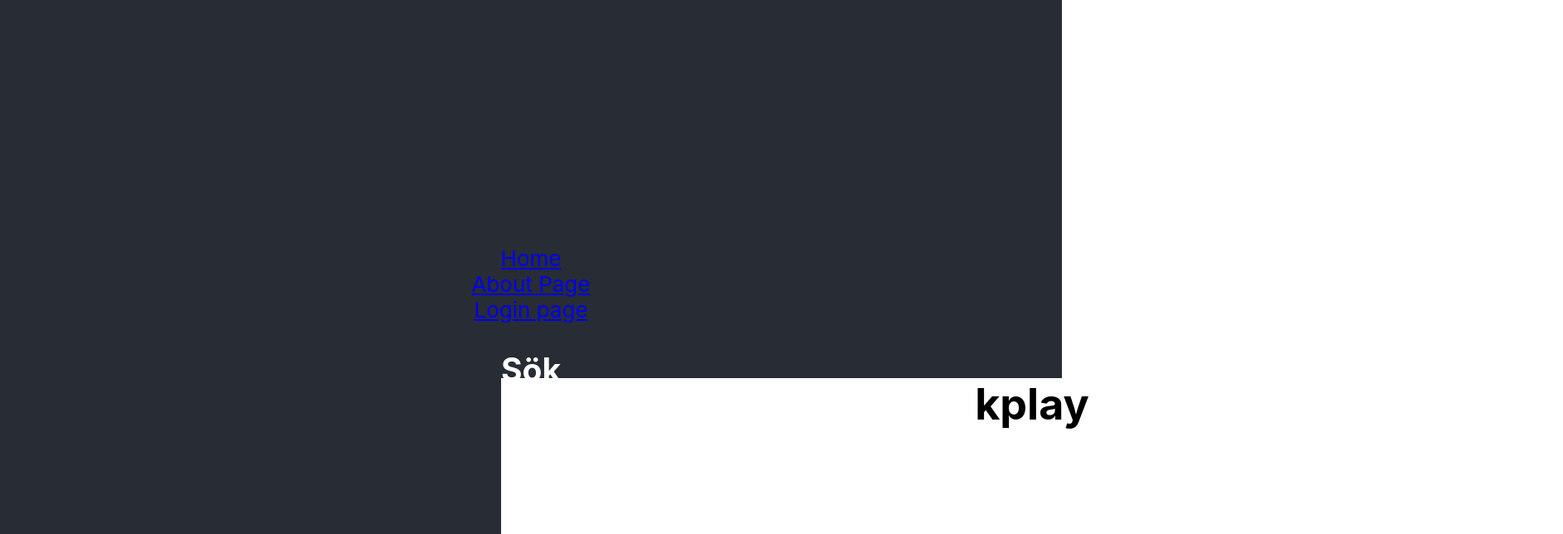
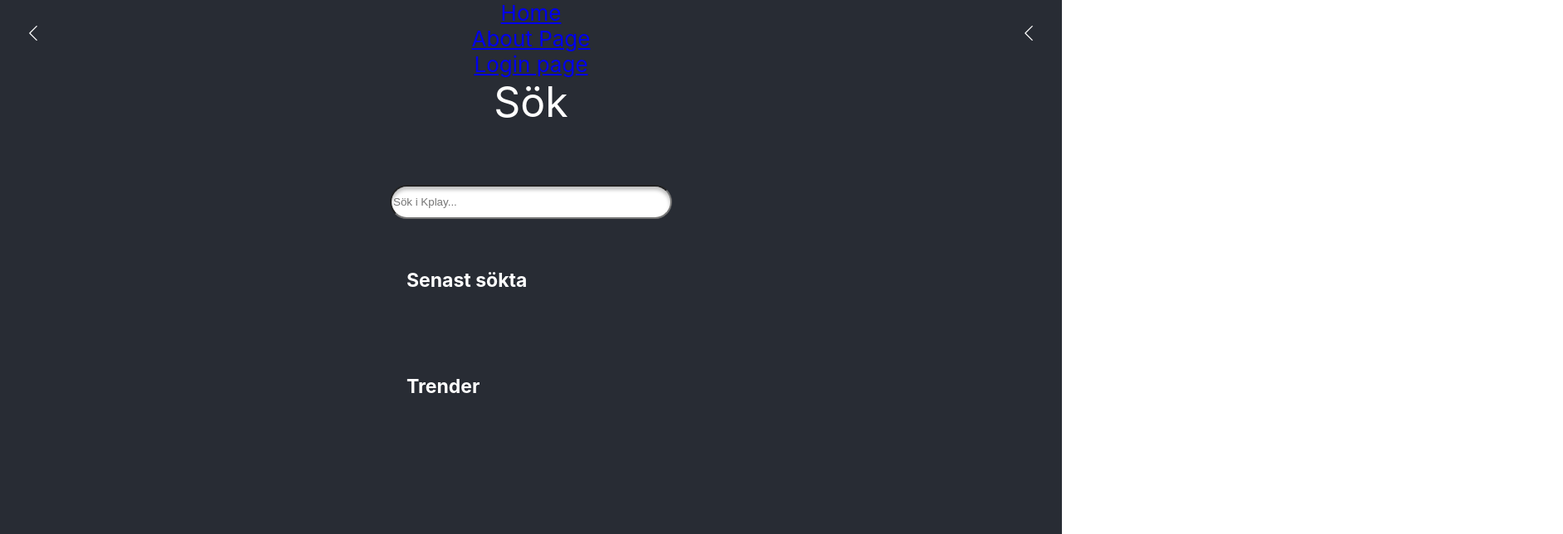
Before and after one commit to erikarvidsson/KA-project2, a React (Create React App) app: page /Search in a window 1280 px wide. Shown: the top 644 px of the page at 83% size, 1884 px wide, since content can reach past the window. Built offline with nearby package versions, Linux system fonts and the light colour scheme.

Commit message:
made a search-page

```diff
--- a/src/components/Menu/index.js
+++ b/src/components/Menu/index.js
@@ -11,6 +11,7 @@ const MenuDiv = styled.div`
     align-items: center;
     position: absolute;
     bottom: 0;
+    left:0;
     margin: 0;
 `;
 
--- a/src/components/SearchPage/index.js
+++ b/src/components/SearchPage/index.js
@@ -1,36 +1,103 @@
 import React,{ useState } from 'react';
+import { Route, Switch, Link } from "react-router-dom";
 import styled from "styled-components";
 
 
-const Wrapper = styled.div`
+const Icon = styled.div`
+  color: #fff;
+  display: flex;
+  justify-content:center;
+  align-items:center;
+  position:fixed;
+  top:30px;
+  left:30px;
+
+  a {
+    display:flex;
+    align-items:center;
+}
+
+  img {
+    width:20px;
+    height:auto;
+    transform:rotate(180deg);
+    filter:invert(1);
+  }
 
 
-  &>h1 {
-    color: black;
-    background-color: #fff;
-    position: absolute;
-    display: flex;
-    flex-direction: column;
-    height: 100%;
-    width: 100vw;
+`;
+
+const Profile = styled.div`
+  color: #fff;
+  display: flex;
+  justify-content:center;
+  align-items:center;
+  position: fixed;
+  top: 30px;
+  right: 30px;
+
+  a {
+    display:flex;
+    align-items:center;
+}
+
+  img {
+    width:20px;
+    height:auto;
+    transform:rotate(180deg);
+    filter:invert(1);
   }
 
-  section h2 {
-  flex-direction: row;
-  height: 50px;
 
-  }
+`;
+
+const Section = styled.section `
+  height: 100vh;
+
+  input {
+  width: 332px;
+  height: 35px;
+  box-shadow: inset 0px 4px 4px rgba(0, 0, 0, 0.25);
+  border-radius: 25px;
+  margin-top: 70px;
+  display: flex;
+  justify-content:
+}
+
+
+label {
+  font-size: 50px;
+}
+
+h3 {
+display: flex;
+margin-left: 20px;
+margin-bottom: 100px;
+margin-top: 60px;
+font-size: 23px;
+}
+
 `;
 
 const SearchPage = () => {
     return (
     <div>
-        <Wrapper>
-              <h1>kplay</h1>
-                <section>
-                <h2>Sök</h2>
-            </section>
-        </Wrapper>
+      <Icon>
+        <Link to='/'><img src='assets/icons/right-arrow.svg'/></Link>
+      </Icon>
+
+      <Profile>
+        <Link to='/'><img src='assets/icons/right-arrow.svg'/></Link>
+      </Profile>
+
+      <Section>
+          <label for="fname">Sök</label>
+          <input type="text" id="fname" placeholder="Sök i Kplay...">
+        </input>
+        <h3>Senast sökta</h3>
+        <h3>Trender</h3>
+      </Section>
+
     </div>
 )}
 
```
